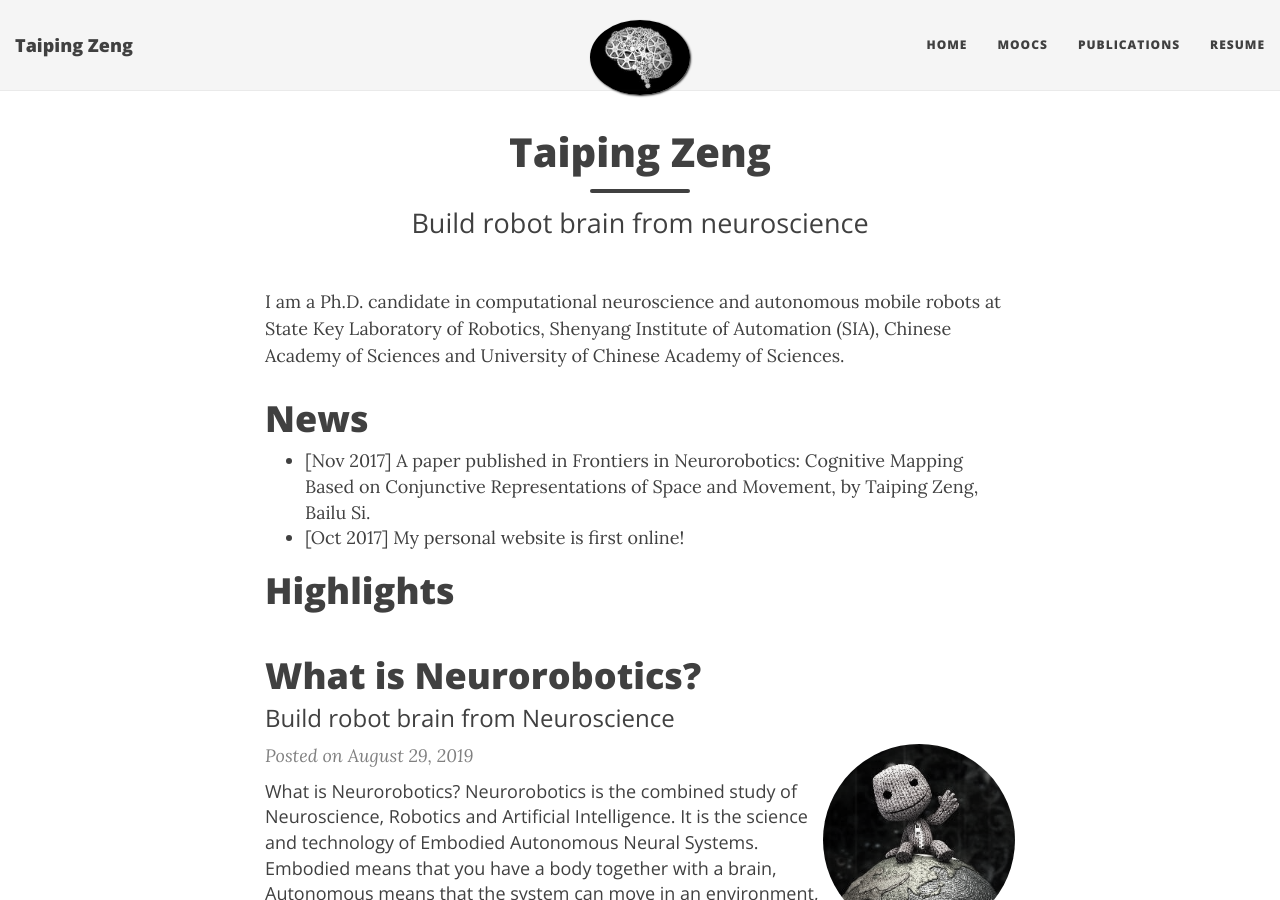
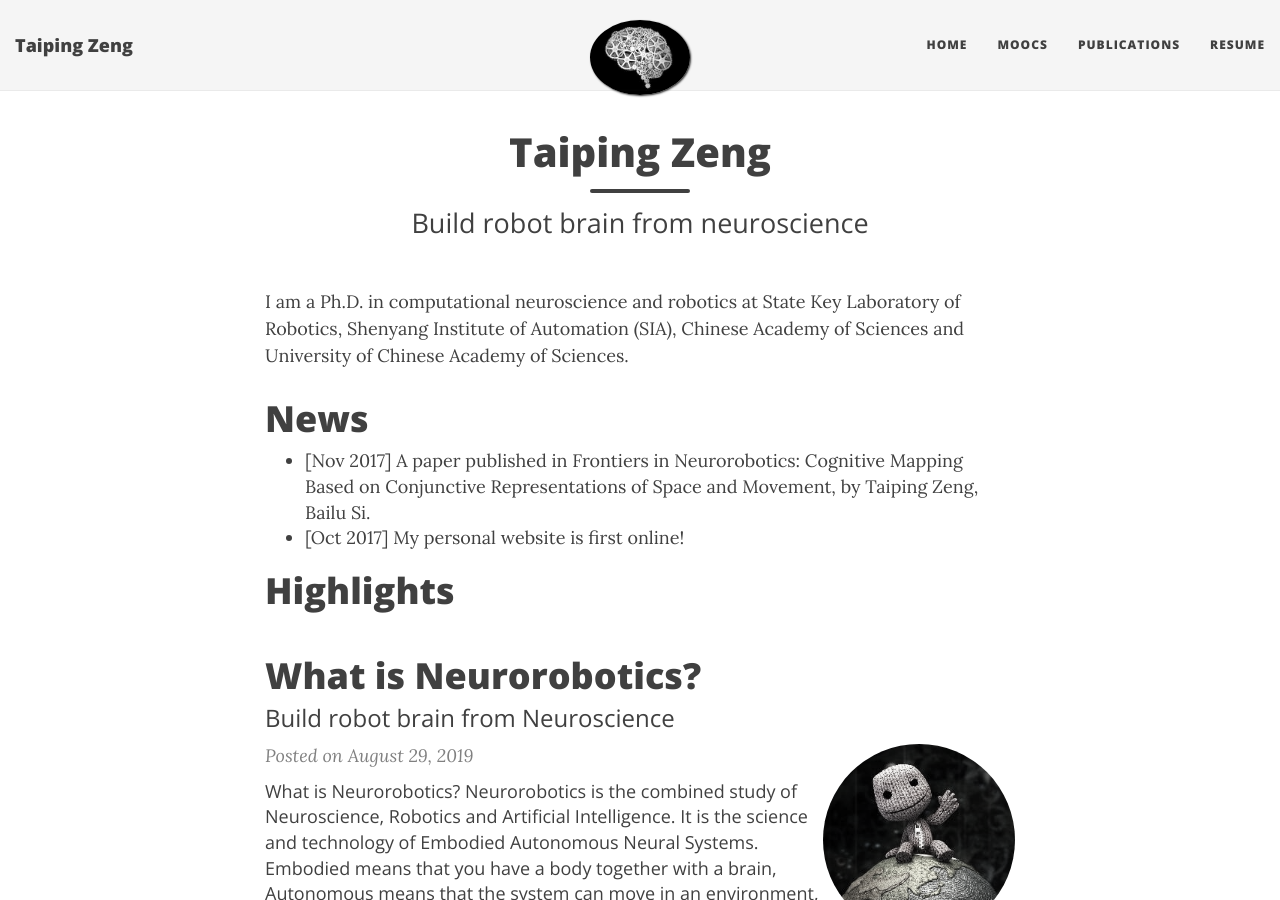
Before and after one commit to zengtaiping/zengtaiping.github.io, a Jekyll site: the page built from index.html, in a window 1280 px wide and 900 px high. Built offline with Jekyll 4.4.1, drawn with Linux system fonts in a browser that asks for light colours; nearby versions of some CDN libraries; the list of posts is cut into pages by our own code.

Commit message:
Update index.html

```diff
--- a/index.html
+++ b/index.html
@@ -6,7 +6,7 @@ use-site-title: true
 image: /img/brainwithgear.jpg
 ---
 <p>
-I am a Ph.D. candidate in computational neuroscience and autonomous mobile robots at State Key Laboratory of Robotics, Shenyang Institute of Automation (SIA), Chinese Academy of Sciences and University of Chinese Academy of Sciences.
+I am a Ph.D. in computational neuroscience and robotics at State Key Laboratory of Robotics, Shenyang Institute of Automation (SIA), Chinese Academy of Sciences and University of Chinese Academy of Sciences.
 </p>
 
 <h1>News</h1>
```
